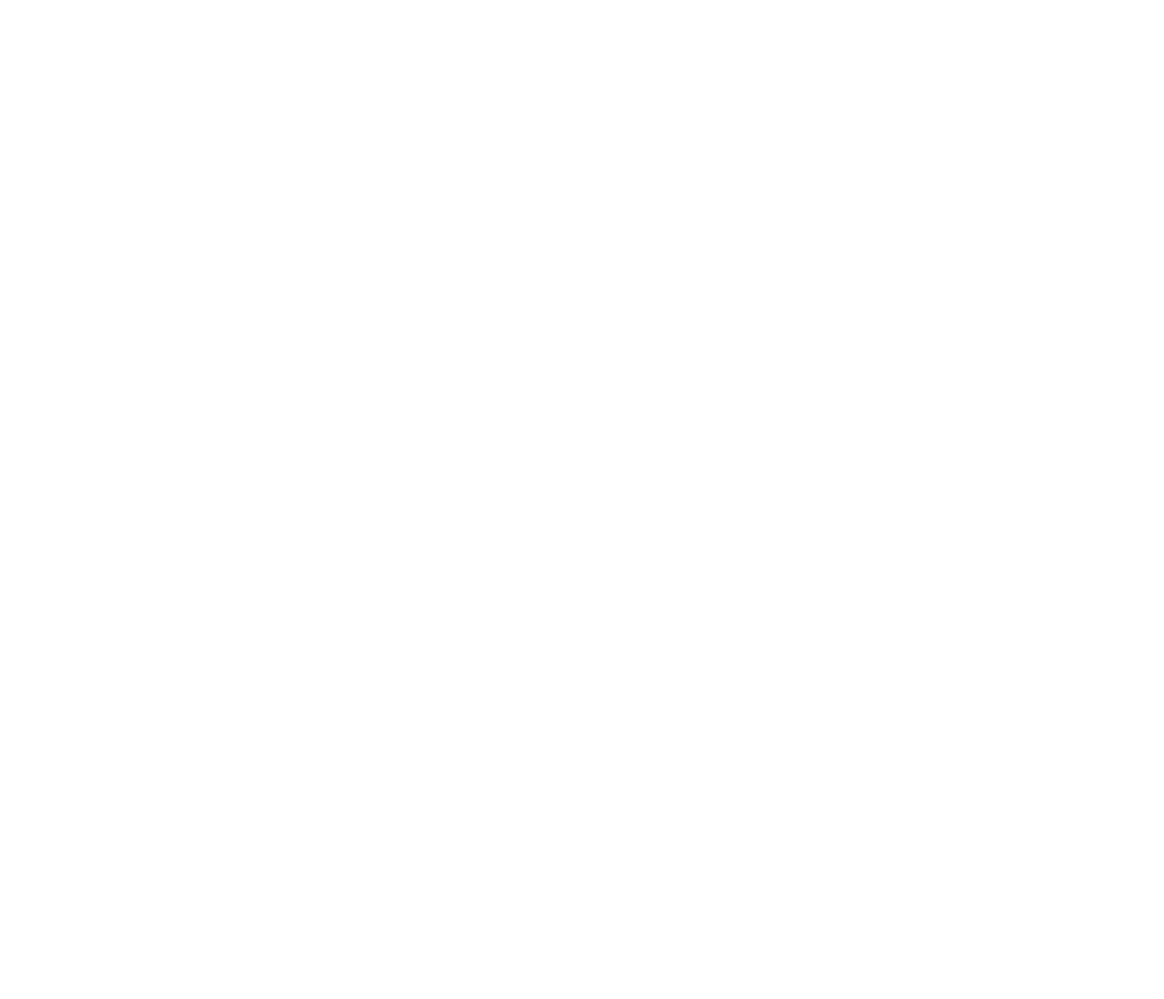
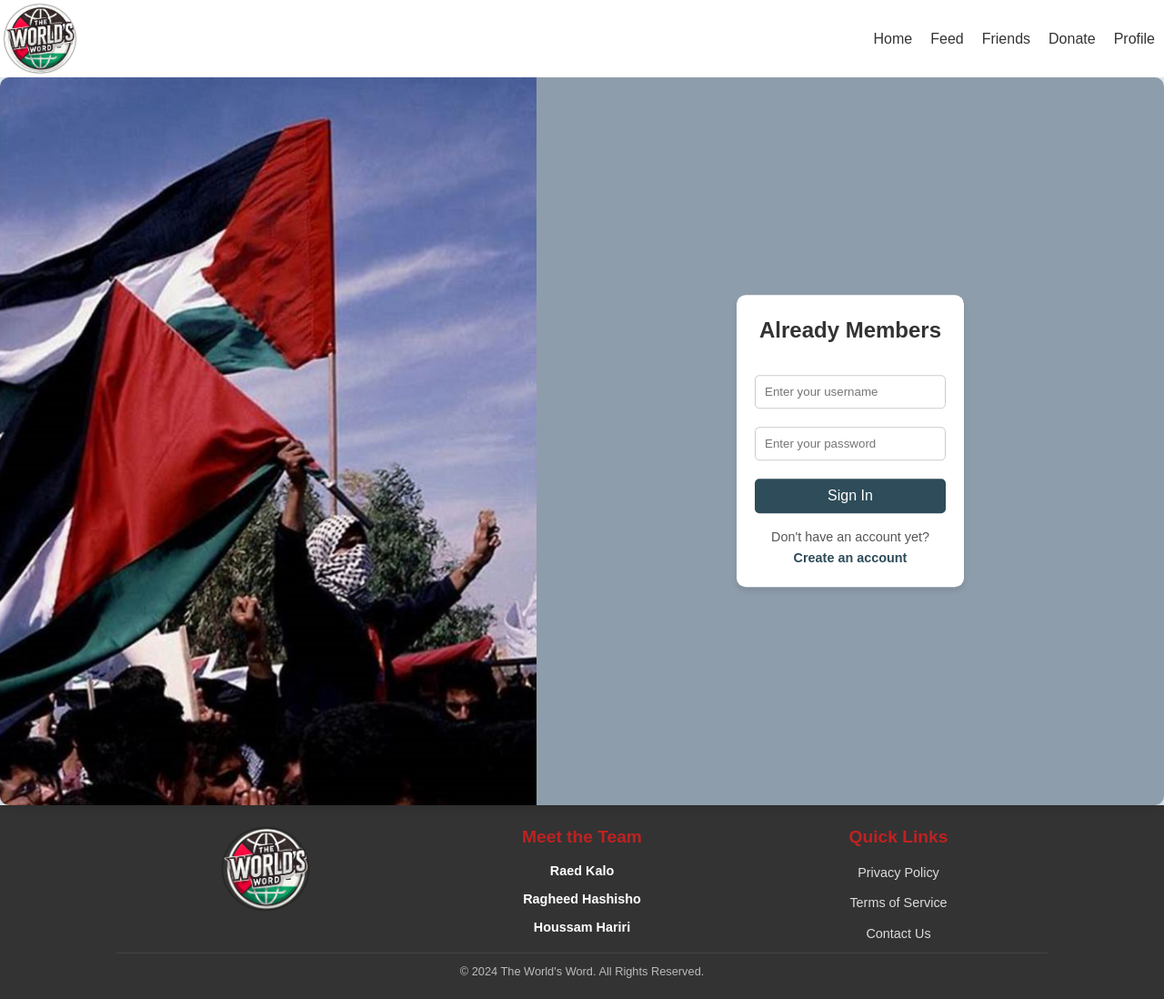
Before and after one commit to Raekalo/WEBPROJECT, a plain HTML site: page signin.html in a window 1280 px wide. Shown: the whole page at 91% size. Before the commit the page ends 800 px from the top, so only its background shows below. Drawn offline with Linux system fonts and the light colour scheme.

Commit message:
Finished SignIn Styling

```diff
--- /dev/null
+++ b/js/signinscript.js
@@ -0,0 +1,16 @@
+$(document).ready(function () {
+    let loginForm = $('#login-form');
+    let signupForm = $('#signup-form');
+    let showSignupLink = $('#show-signup');
+    let showLoginLink = $('#show-login');
+    showSignupLink.on('click', function (e) {
+        e.preventDefault();
+        loginForm.addClass('hidden');
+        signupForm.removeClass('hidden');
+    });
+    showLoginLink.on('click', function (e) {
+        e.preventDefault();
+        signupForm.addClass('hidden');
+        loginForm.removeClass('hidden');
+    });
+});
--- a/signin.html
+++ b/signin.html
@@ -0,0 +1,101 @@
+<!DOCTYPE html>
+<html lang="en">
+<head>
+    <meta charset="UTF-8">
+    <meta name="viewport" content="width=device-width, initial-scale=1.0">
+    <meta http-equiv="X-UA-Compatible" content="ie=edge">
+    <title>SignIn/SignUp</title>
+    <link rel="stylesheet" href="styles.css">
+    <link rel="stylesheet" href="signinstyles.css">
+    <link rel="stylesheet" href="js/jquery-ui-1.14.1.custom/jquery-ui.min.css">
+    <script src="js/jquery-3.7.1.min.js" defer></script>
+    <script src="js/jquery-ui-1.14.1.custom/jquery-ui.min.js" defer></script>
+    <script src="js/script.js" defer></script>
+    <script src="js/signinscript.js" defer></script>
+</head>
+<body>
+    <header>
+        <nav>
+
+            <img src="images/commonImages/Logo.png" alt="Logo" id="Logo">
+
+            <span class="arrow">⏏</span>
+            <ul class="Nav">
+                <li><a href="index.html">Home</a></li>
+                <li><a href="#">Feed</a></li>
+                <li><a href="#">Friends</a></li>
+                <li><a href="#">Donate</a></li>
+                <li><a href="#">Profile</a></li>
+            </ul>
+        </nav>
+        <ul class="SmallSizeNav">
+            <li><a href="index.html">Home</a></li>
+            <li><a href="#">Feed</a></li>
+            <li><a href="#">Friends</a></li>
+            <li><a href="#">Donate</a></li>
+            <li><a href="#">Profile</a></li>
+        </ul>
+    </header>
+    <main>
+        <div class="container">
+            <div class="left-panel">
+
+            </div>
+
+            <div class="right-panel">
+                <div class="form-container" id="login-form">
+                    <h3>Already Members</h3>
+                    <form>
+                        <input type="text" placeholder="Enter your username" required>
+                        <input type="password" placeholder="Enter your password" required>
+                        <button type="submit">Sign In</button>
+                    </form>
+                    <p>
+                        Don't have an account yet?
+                        <a href="#" id="show-signup">Create an account</a>
+                    </p>
+                </div>
+                <div class="form-container hidden" id="signup-form">
+                    <h3>Create an Account</h3>
+                    <form>
+                        <input type="text" placeholder="Enter your name" required>
+                        <input type="email" placeholder="Enter your email" required>
+                        <input type="password" placeholder="Create a password" required>
+                        <button type="submit">Sign Up</button>
+                    </form>
+                    <p>
+                        Already have an account?
+                        <a href="#" id="show-login">Sign in</a>
+                    </p>
+                </div>
+            </div>
+        </div>
+    </main>
+    <footer >
+        <div class="footer-container">
+            <div class="footer-brand">
+                <img src="images/commonImages/Logo.png" alt="Logo" id="Logo">
+            </div>
+            <div class="footer-team">
+                <h3>Meet the Team</h3>
+                <ul>
+                    <li><strong>Raed Kalo</strong></li>
+                    <li><strong>Ragheed Hashisho</strong></li>
+                    <li><strong>Houssam Hariri</strong></li>
+                </ul>
+            </div>
+            <div class="footer-links">
+                <h3>Quick Links</h3>
+                <ul>
+                    <li><a href="#">Privacy Policy</a></li>
+                    <li><a href="#">Terms of Service</a></li>
+                    <li><a href="#">Contact Us</a></li>
+                </ul>
+            </div>
+        </div>
+        <div class="footer-bottom">
+            <p>&copy; 2024 The World's Word. All Rights Reserved.</p>
+        </div>
+    </footer>
+</body>
+</html>
--- /dev/null
+++ b/signinstyles.css
@@ -0,0 +1,128 @@
+
+main{
+    height: 100vh;
+    width: 100vw;
+    display: flex;
+    justify-content: center;
+    align-items: center;
+    background-color: #e0e8ed;
+
+}
+.container {
+    overflow: scroll;
+    display: flex;
+    width: 100vw;
+    height: 100vh;
+    border-radius: 10px;
+    overflow: hidden;
+    box-shadow: 0 4px 6px rgba(0, 0, 0, 0.1);
+}
+.left-panel {
+    flex: 1;
+    background-color: rgb(46, 76, 89,0.2);
+    background-image: url(images/SignInImages/FlagRaised.PNG);
+    background-size:cover;
+    display: flex;
+    justify-content: center;
+    align-items: center;
+    transition: background-image 0.5s;
+}
+
+.left-panel .illustration img {
+    max-width: 80%;
+    height: auto;
+}
+
+/* Right Panel */
+.right-panel {
+    flex: 1;
+    background-color:#8e9dab;
+    position: relative;
+    padding: 50px;
+}
+.form-container {
+    background: white;
+    padding: 20px;
+    border-radius: 10px;
+    box-shadow: 0 4px 6px rgba(0, 0, 0, 0.1);
+    width: 100%;
+    max-width: 250px;
+    text-align: center;
+    margin: auto;
+    position: absolute;
+    top: 50%;
+    left: 50%;
+    transform: translate(-50%, -50%);
+}
+.hidden {
+    display: none;
+}
+.form-container h3 {
+    margin-bottom: 20px;
+    font-size: 1.5rem;
+    color: #333;
+}
+.form-container form input {
+    width: 100%;
+    padding: 10px;
+    margin: 10px 0;
+    border: 1px solid #ccc;
+    border-radius: 5px;
+}
+
+.form-container form button {
+    width: 100%;
+    padding: 10px;
+    border: none;
+    border-radius: 5px;
+    background-color: #2e4c59;
+    color: white;
+    font-size: 1rem;
+    cursor: pointer;
+    margin-top: 10px;
+}
+
+.form-container form button:hover {
+    background-color: #123344;
+}
+
+.form-container p {
+    margin-top: 15px;
+    font-size: 0.9rem;
+    color: #555;
+}
+
+.form-container p a {
+    color: #2e4c59;
+    text-decoration: none;
+    font-weight: bold;
+}
+
+.form-container p a:hover {
+    text-decoration: underline;
+}
+@media screen and (max-width:768px) {
+    .left-panel{
+        background-position-y:0 ;
+        background-size: cover;
+        background-image: url(images/SignInImages/FlagRaisedWide.jfif);
+    }
+    #signup-form{
+        width: 100vw;
+    }
+    .container{
+        flex-direction: column;
+    }
+    .form-container form input {
+        margin: 2px 0;
+    }
+    .form-container p {
+        margin-top: 0px;
+    }
+    .form-container form button {
+        margin-top: 2px;
+    }
+    .form-container h3 {
+        margin-bottom: 0px;
+    }
+}
--- a/styles.css
+++ b/styles.css
@@ -6,39 +6,32 @@
 ::-webkit-scrollbar {
     width: 8px;
 }
-
 ::-webkit-scrollbar-thumb {
     background-color: rgb(0, 0, 0,0.2);
     border-radius: 10px;
 }
-
 ::-webkit-scrollbar-thumb:hover {
     background-color: rgba(0, 0, 0, 0.4);
 }
-
 ::-webkit-scrollbar-track {
     background-color: transparent;
 }
-
 body {
     font-family: Arial, sans-serif;
     line-height: 1.6;
 }
-
 header {
     background: #fff;
     box-shadow: 0 2px 4px rgba(0, 0, 0, 0.1);
 }
 main{
-background: rgb(206, 205, 205);
+background: rgb(219, 213, 213);
 }
-
 nav {
     display: flex;
     justify-content: space-between;
     align-items: center;
 }
-
 #Logo {
         height: 75px;
         width: auto;
@@ -47,7 +40,6 @@
         cursor: pointer;
         border-radius: 50% ;
 }
-
 nav ul {
     list-style: none;
     display: flex;
@@ -56,7 +48,6 @@
 nav ul li {
     margin: 0 10px;
 }
-
 nav ul li a {
     text-decoration: none;
     color: #333;
@@ -83,7 +74,6 @@
 .btn:hover {
     background: rgb(100, 2, 2);
 }
-
 .SmallSizeNav{
     display: none;
     list-style: none;
@@ -202,6 +192,11 @@
     .Nav{
         display: none;
     }
+    .arrow {
+        display: block;
+        margin-right: 10px;
+    }
+
     .footer-container {
         flex-direction: column;
         align-items: center;
```
Also changed, not shown: indexstyles.css (+2 -7 lines), Feed.html (added), Feedstyles.css (added), images/SignInImages/FlagRaised.PNG (added), images/SignInImages/FlagRaised.jfif (added), images/SignInImages/FlagRaisedWide.jfif (added).
